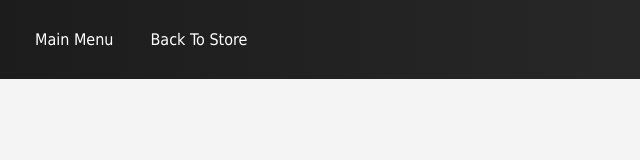
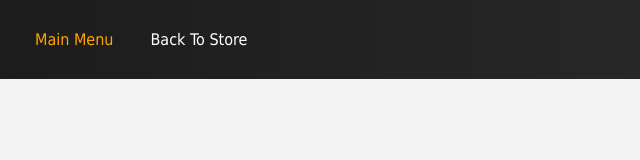
Before and after one commit to msporedev/citywar-website, a website: page views/events.html in a window 1280 px wide. In both pictures the pointer is over the link "Main Menu". Shown: the full height of the page, 0-640 px from the left. Drawn offline with Linux system fonts and the light colour scheme.

Commit message:
hover link on event page setted

```diff
--- a/public/css/events.css
+++ b/public/css/events.css
@@ -26,3 +26,7 @@ nav a {
     margin: 0 15px;
     transition: color 0.5s;  /* انیمیشن رنگ */
 }
+
+nav a:hover {
+    color: #ffa500; /* رنگ پررنگ هنگام هاور */
+}
```
